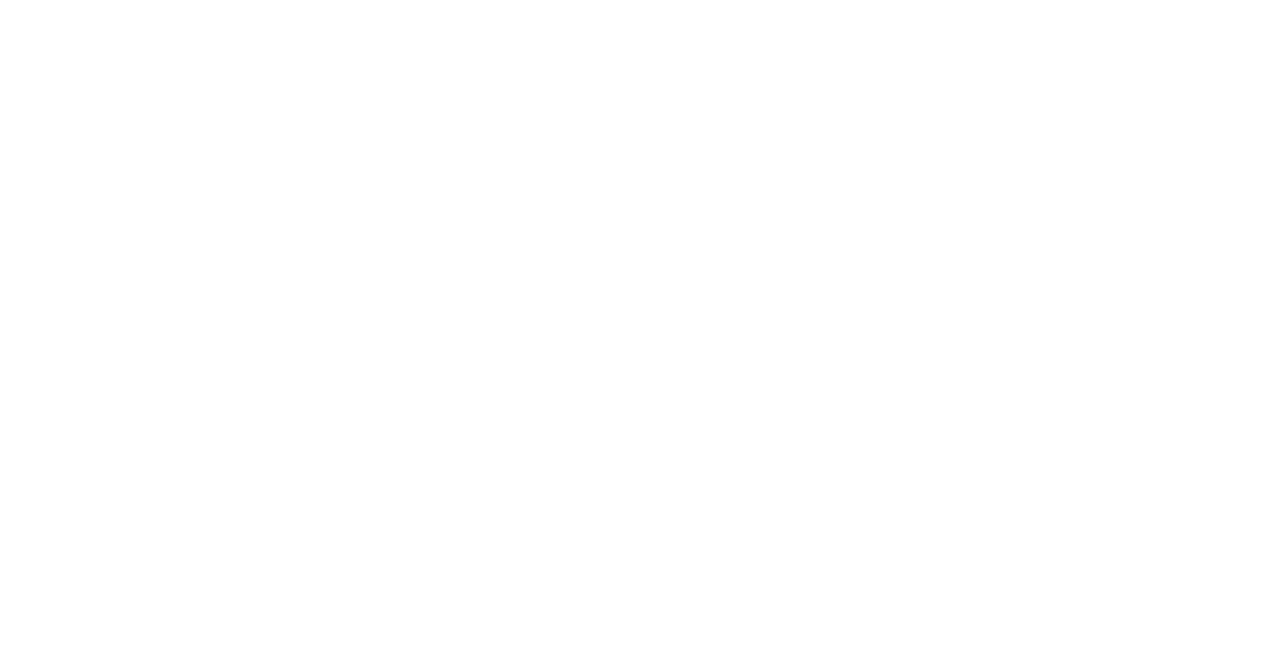
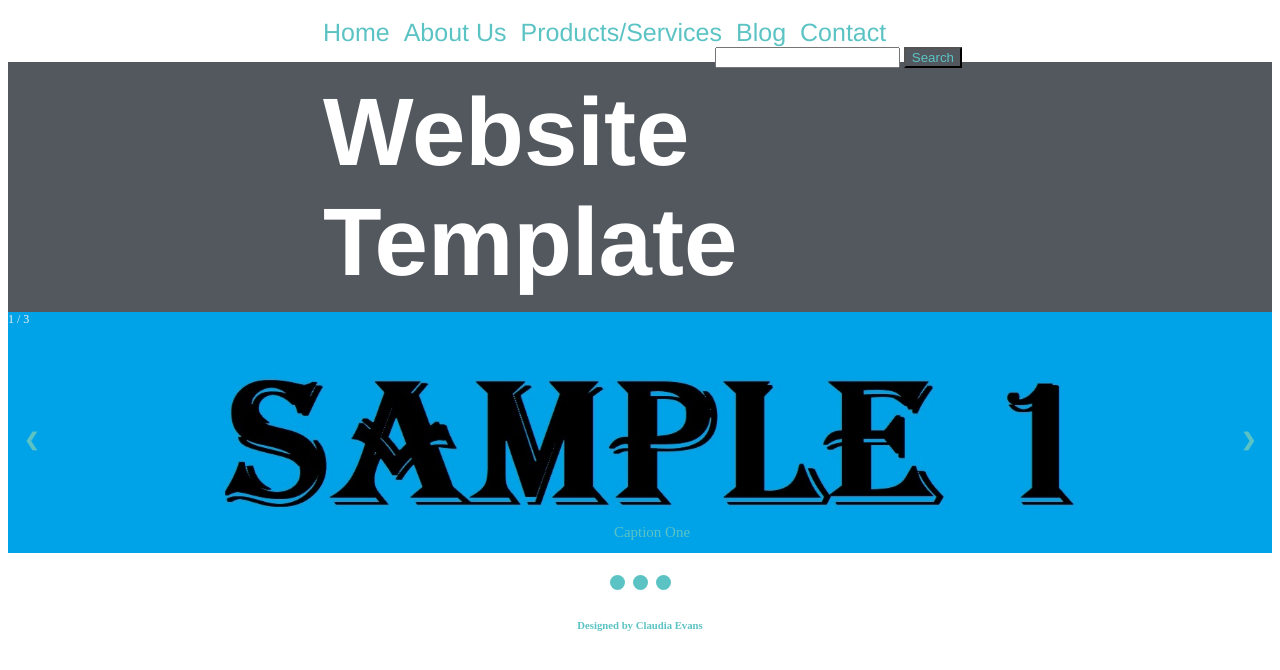
Before and after one commit to claudiacole96/fsw100, a plain HTML site: page personalProject/index.html in a window 1280 px wide. Drawn offline with Linux system fonts and the light colour scheme.

Commit message:
personalCommit

```diff
--- a/personalProject/index.html
+++ b/personalProject/index.html
@@ -2,8 +2,56 @@
 <html>
     <head>
         <title>Personal Project</title>
+        <link rel="stylesheet" href="./styles.css">
+        <script src="script.js"></script>
     </head>
     <body>
+        <nav>
+            <a href="./index.html">Home</a>
+            <a href="./about.html">About Us</a>
+            <a href="./product.html">Products/Services</a>
+            <a href="./custom.html">Blog</a>
+            <a href="./contact.html">Contact</a>
+            <form>
+                <input type="text">
+                <button>Search</button>
+            </form>
+        </nav>
+        <header>
+            <H1>Website Template</H1>
+        </header>
+        <main>
+            <div class="slideshow"> <!--Featured item slideshow-->
+                <div id=slideOne class="mySlides fade">
+                    <div class="numberText">1 / 3</div>
+                    <img src="./sample1.jpg" style="width:100%">
+                    <div class="caption">Caption One</div>
+                </div>
+                <div class="mySlides fade">
+                    <div class="numberText">2 / 3</div>
+                    <img src="./sample2.jpg" style="width:100%">
+                    <div class="caption">Caption Two</div>
+                </div>
+                <div class="mySlides fade">
+                    <div class="numberText">3 / 3</div>
+                    <img src="./sample3.jpg" style="width:100%">
+                    <div class="caption">Caption Three</div>
+                </div>
+                <a class="prev" onclick="plusSlides(-1)">&#10094</a>
+                <a class="next" onclick="plusSlides(+1)">&#10095</a>
+            </div>
+            <br>
+            <div style="text-align:center">
+                <span class="dot" onclick="currentSlide(1)"></span>
+                <span class="dot" onclick="currentSlide(2)"></span>
+                <span class="dot" onclick="currentSlide(3)"></span>
+            </div>
+            <div> <!--What are you looking for item section-->
 
+            </div>
+        </main>
+        <footer>
+            <h6>Designed by Claudia Evans</h6>
+        </footer>
     </body>
 </html>
--- /dev/null
+++ b/personalProject/script.js
@@ -0,0 +1,28 @@
+var slideIndex = 1;
+showSlides(slideIndex);
+
+// Next/previous controls
+function plusSlides(n) {
+  showSlides(slideIndex += n);
+}
+
+// Thumbnail image controls
+function currentSlide(n) {
+  showSlides(slideIndex = n);
+}
+
+function showSlides(n) {
+  var i;
+  var slides = document.getElementsByClassName("mySlides");
+  var dots = document.getElementsByClassName("dot");
+  if (n > slides.length) {slideIndex = 1}
+  if (n < 1) {slideIndex = slides.length}
+  for (i = 0; i < slides.length; i++) {
+      slides[i].style.display = "none";
+  }
+  for (i = 0; i < dots.length; i++) {
+      dots[i].className = dots[i].className.replace(" active", "");
+  }
+  slides[slideIndex-1].style.display = "block";
+  dots[slideIndex-1].className += " active";
+}
--- /dev/null
+++ b/personalProject/styles.css
@@ -0,0 +1,140 @@
+html {
+    background-color: white;
+}
+
+h1, a, p, li, span {
+    font-family: 'Franklin Gothic Medium', 'Arial Narrow', Arial, sans-serif
+}
+header {
+    background-color: #52585e;
+}
+h1 {
+    padding: 15px;
+    font-size: 6em;
+    color: white;
+    margin-block-start: 5px;
+    margin-block-end: 0px;
+    margin-left: 300px;
+    margin-right: 300px;
+}
+
+nav {
+    padding: 10px;
+    margin-left: 300px;
+    margin-right: 300px;
+}
+a {
+    color: #5cc3c4;
+    padding: 5px;
+    text-decoration: none;
+    font-size: 25px;
+    border-radius: 10px;
+}
+a:hover {
+    background-color: #52585e;
+    text-decoration: underline;
+}
+form {
+    float: right;
+}
+button {
+    color: #5cc3c4;
+    background-color: #52585e;
+}
+button:hover {
+    color: #52585e;
+    background-color: #5cc3c4;
+}
+
+.slideshow {
+    max-width: 100%;
+    position: relative;
+
+}
+#slideOne {
+    display: block;
+}
+.mySlides {
+    display: none;
+}
+.prev, .next {
+    cursor: pointer;
+    position: absolute;
+    top: 50%;
+    width: auto;
+    margin-top: -22px;
+    padding: 16px;
+    color: #5cc3c4;
+    font-weight: bold;
+    font-size: 18px;
+    transition: 0.6s ease;
+    border-radius: 0 3px 3px 0;
+    user-select: none;
+}
+.next {
+    right: 0;
+    border-radius: 3px 0 0 3px;
+}
+.prev:hover, .next:hover {
+    background-color: rgba(0,0,0,0.8);
+}
+.caption {
+    color: #5cc3c4;
+    font-size: 15px;
+    padding: 8px 12px;
+    position: absolute;
+    bottom: 8px;
+    width: 100%;
+    text-align: center;
+}
+.numberText {
+    color: #f2f2f2;
+    font-size: 12px;
+    padding: 8px 12 px;
+    position: absolute;
+    top: 0;
+}
+.dot {
+    cursor: pointer;
+    height: 15px;
+    width: 15px;
+    margin: 0 2px;
+    background-color: #5cc3c4;
+    border-radius: 50%;
+    display: inline-block;
+    transition: background-color 0.6s ease;
+}
+.active, .dot:hover {
+    background-color: #717171;
+}
+.fade {
+    -webkit-animation-name: fade;
+    -webkit-animation-duration: 1.5s;
+    animation-name: fade;
+    animation-duration: 1.5s;
+}
+@-webkit-keyframes fade {
+    from {opacity: .4;}
+    to {opacity: 1;}
+}
+@keyframes fade {
+    from {opacity: .4;}
+    to {opacity: 1;}
+}
+main {
+    margin-top: 0px;
+}
+
+footer > h6 {
+    color: #5cc3c4;
+    text-align: center;
+}
+
+@font-face {
+    font-family: 'grandstanderthin';
+    src: url('grandstander-variablefont_wght-webfont.woff2') format('woff2'),
+         url('grandstander-variablefont_wght-webfont.woff') format('woff');
+    font-weight: normal;
+    font-style: normal;
+
+}
```
Also changed, not shown: personalProject/about.html (added, +32 -0 lines), personalProject/contact.html (added, +32 -0 lines), personalProject/custom.html (added, +32 -0 lines), personalProject/product.html (added, +32 -0 lines), personalProject/stylesheet.css (added, +12 -0 lines), personalProject/grandstander-variablefont_wght-webfont.woff (added), personalProject/grandstander-variablefont_wght-webfont.woff2 (added), personalProject/index.css (deleted), personalProject/index.js (deleted), personalProject/sample1.jpg (added), personalProject/sample2.jpg (added), personalProject/sample3.jpg (added).
